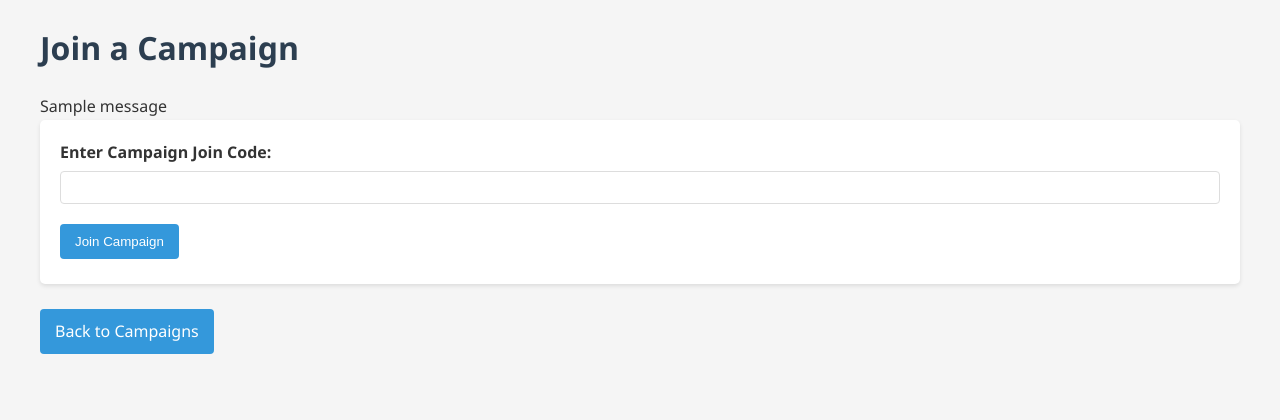
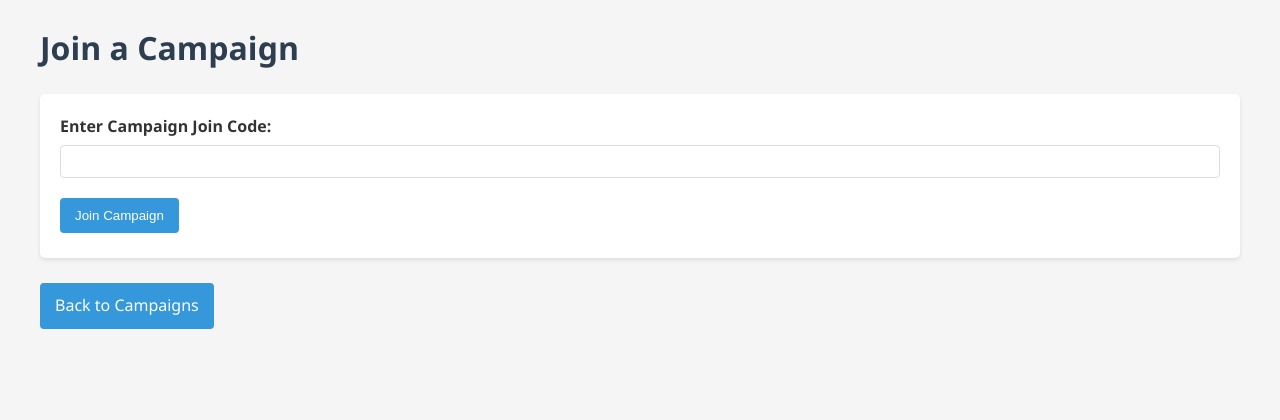
Before and after one commit to Spurgelwurg/DnD_Django, a Django app: page /game/campaign/join/ in a window 1280 px wide. Shown: the part 217-637 px from the top of the page. Run offline with Django 5.2, Linux system fonts and the light colour scheme; a user stored in the database is signed in; tables that the repository leaves empty hold one stand-in row (values such as "Sample post"); one stand-in notice (Sample message) is shown.

Commit message:
Update README.md for improved installation instructions and remove message display from campaign join template

```diff
--- a/game/templates/game/campaign_management/campaign_join.html
+++ b/game/templates/game/campaign_management/campaign_join.html
@@ -2,16 +2,6 @@
 
 {% block content %}
 <h1>Join a Campaign</h1>
-
-{% if messages %}
-<div class="messages">
-    {% for message in messages %}
-        <div class="message {% if message.tags %}{{ message.tags }}{% endif %}">
-            {{ message }}
-        </div>
-    {% endfor %}
-</div>
-{% endif %}
 
 <form method="post">
     {% csrf_token %}
```
Also changed, not shown: README.md.
